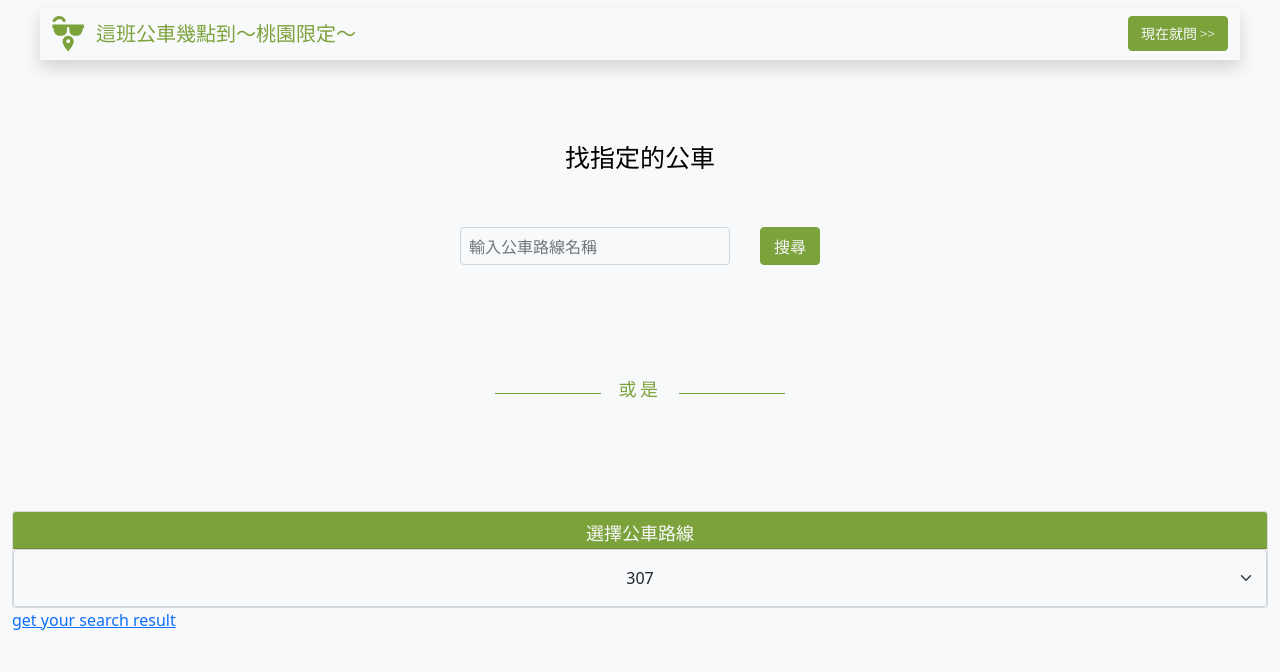
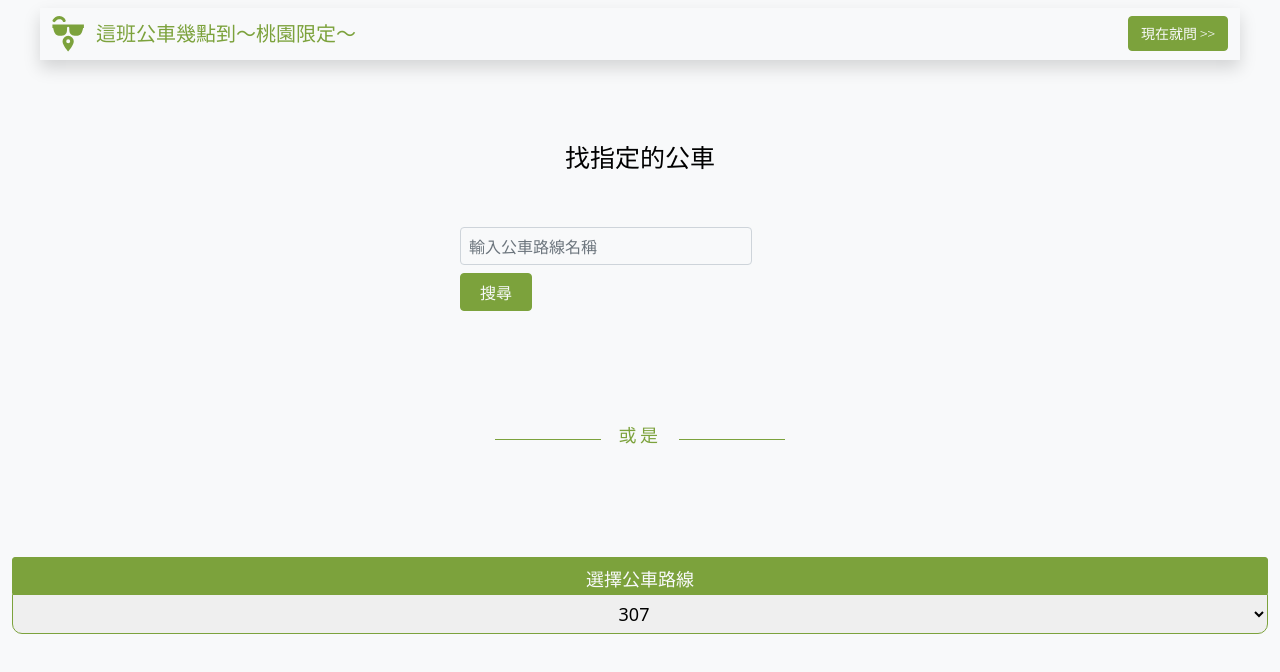
Before and after one commit to cclin-ariel/find-my-bus, a Vue app: page /#/find-my-bus in a window 1280 px wide. Shown: the top 672 px of the page. Built offline with nearby package versions, Linux system fonts and the light colour scheme.

Commit message:
drop down select edted

```diff
--- a/src/components/Index.vue
+++ b/src/components/Index.vue
@@ -44,7 +44,7 @@
           選擇公車路線
         </div>
         <select
-          class="card-body form-select text-center"
+          class="card-body form-select-sm text-center"
           aria-label="Default select example"
         >
           <option selected>307</option>
@@ -55,18 +55,21 @@
       </div>
 
       <router-link
+        v-if="false"
         :to="{ name: 'SearchResult', params: { routeName: this.routeName } }"
         >get your search result</router-link
       >
     </div>
+    <Footer />
   </div>
 </template>
 
 <script>
 import Header from "./Header.vue";
+import Footer from "./Footer.vue";
 export default {
   name: "Index",
-  components: { Header },
+  components: { Header, Footer },
   data() {
     return {
       routeName: "623",
@@ -81,7 +84,7 @@ export default {
 };
 </script>
 
-<style>
+<style scoped>
 .search-title {
   margin-bottom: 50px;
   margin-top: 80px;
@@ -118,10 +121,25 @@ form {
 .card {
   font-size: 18px;
   font-weight: 400;
-  /* height: 82px; */
+  margin-bottom: 93px;
+  border: 0;
 }
 .card-header {
   height: 37px;
+  border: 1px solid #7ca23c;
+  border-radius: 10px 10px 0 0;
+}
+select {
+  height: 40px;
+  padding: 0;
+  font-size: 18px;
+  border: 1px solid #7ca23c;
+  border-radius: 0 0 10px 10px;
+}
+option {
+  font-size: 18px;
+
+  /* padding: 0; */
 }
 
 .Landing-Page-First-Impression {
```
